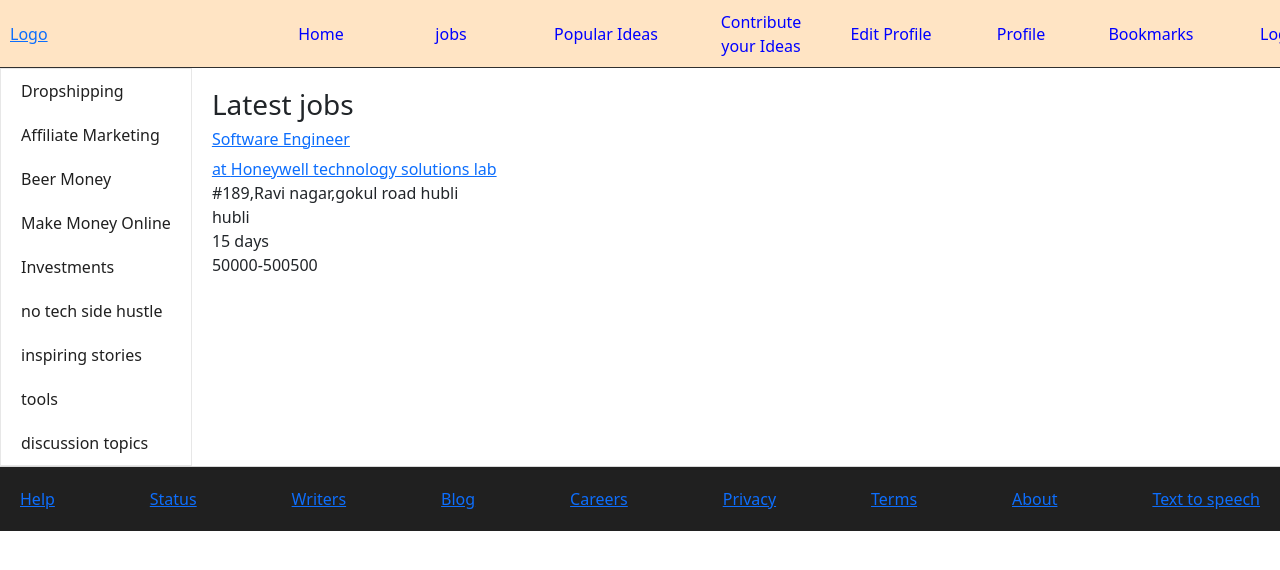
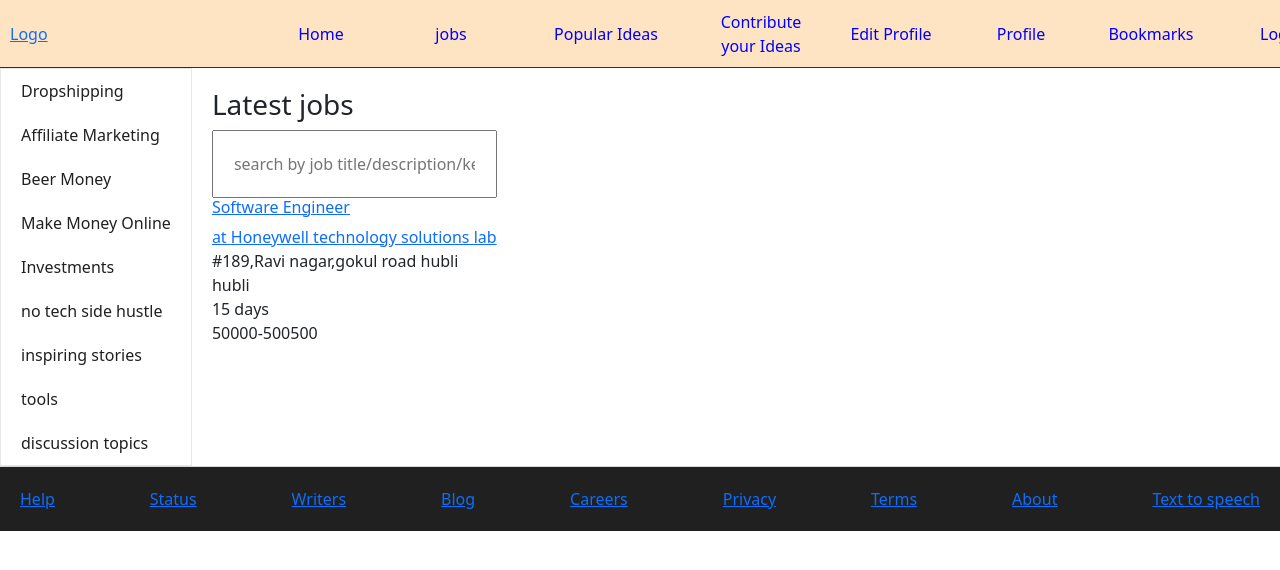
Before and after one commit to kalburgimanjunath/nextjs-passive-idea-final, a Next.js app: page /jobs in a window 1280 px wide. Shown: the top 570 px of the page. Built offline with nearby package versions, Linux system fonts and the light colour scheme.

Commit message:
3 files modified, 2 added

```diff
--- /dev/null
+++ b/components/job/Filters.js
@@ -0,0 +1,21 @@
+export default function Filters({ search, setSearch }) {
+  const SearchBox = () => {
+    return (
+      <div>
+        <input
+          type="text"
+          name="search"
+          className="searchbox"
+          placeholder="search by job title/description/keywords/company"
+          value={search}
+          onChange={(e) => setSearch(e.target.value)}
+        />
+      </div>
+    );
+  };
+  return (
+    <div>
+      <SearchBox />
+    </div>
+  );
+}
--- a/components/job/JobListing.js
+++ b/components/job/JobListing.js
@@ -1,6 +1,7 @@
 import React, { useState, useEffect } from 'react';
 import Link from 'next/link';
-export default function JobListing({ jobs }) {
+import Filters from './Filters';
+export default function JobListing({ jobs, search, setSearch }) {
   const JobsTemplate = ({ item }) => {
     return (
       <>
@@ -19,6 +20,7 @@ export default function JobListing({ jobs }) {
   return (
     <div>
       <h3>Latest jobs</h3>
+      <Filters search={search} setSearch={setSearch} />
       {jobs &&
         jobs.map((item) => {
           return (
--- a/pages/jobs/index.js
+++ b/pages/jobs/index.js
@@ -2,6 +2,8 @@ import { Input, JobListing } from '../../components/';
 import React, { useEffect, useState } from 'react';
 export default function index() {
   const [jobs, setJobs] = useState([]);
+  const [search, setSearch] = useState('');
+
   const fetchJobs = async () => {
     const results = await fetch('/api/jobs')
       .then((res) => res.json())
@@ -20,7 +22,7 @@ export default function index() {
   });
   return (
     <div>
-      <JobListing jobs={jobs} />
+      <JobListing jobs={jobs} search={search} setSearch={setSearch} />
     </div>
   );
 }
--- /dev/null
+++ b/styles/search.module.css
@@ -0,0 +1,5 @@
+.searchbox {
+  display: block;
+  width: 100%;
+  padding: 20px;
+}
--- a/styles/styles.css
+++ b/styles/styles.css
@@ -1,6 +1,7 @@
 @import 'sidebar.module.css';
 @import 'navbar.module.css';
 @import 'post.module.css';
+@import 'search.module.css';
 .rightpane {
   padding: 20px;
 }
```
